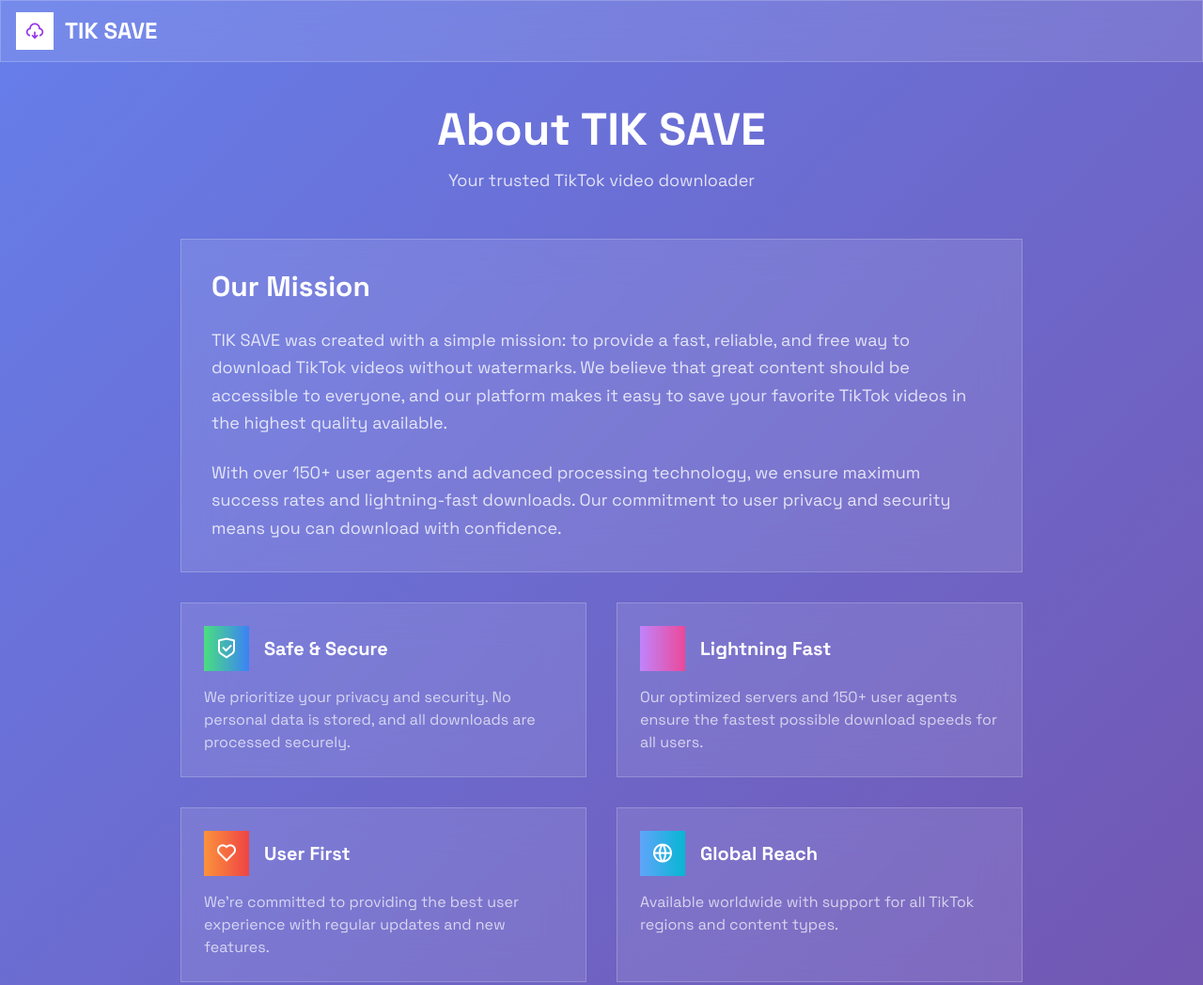
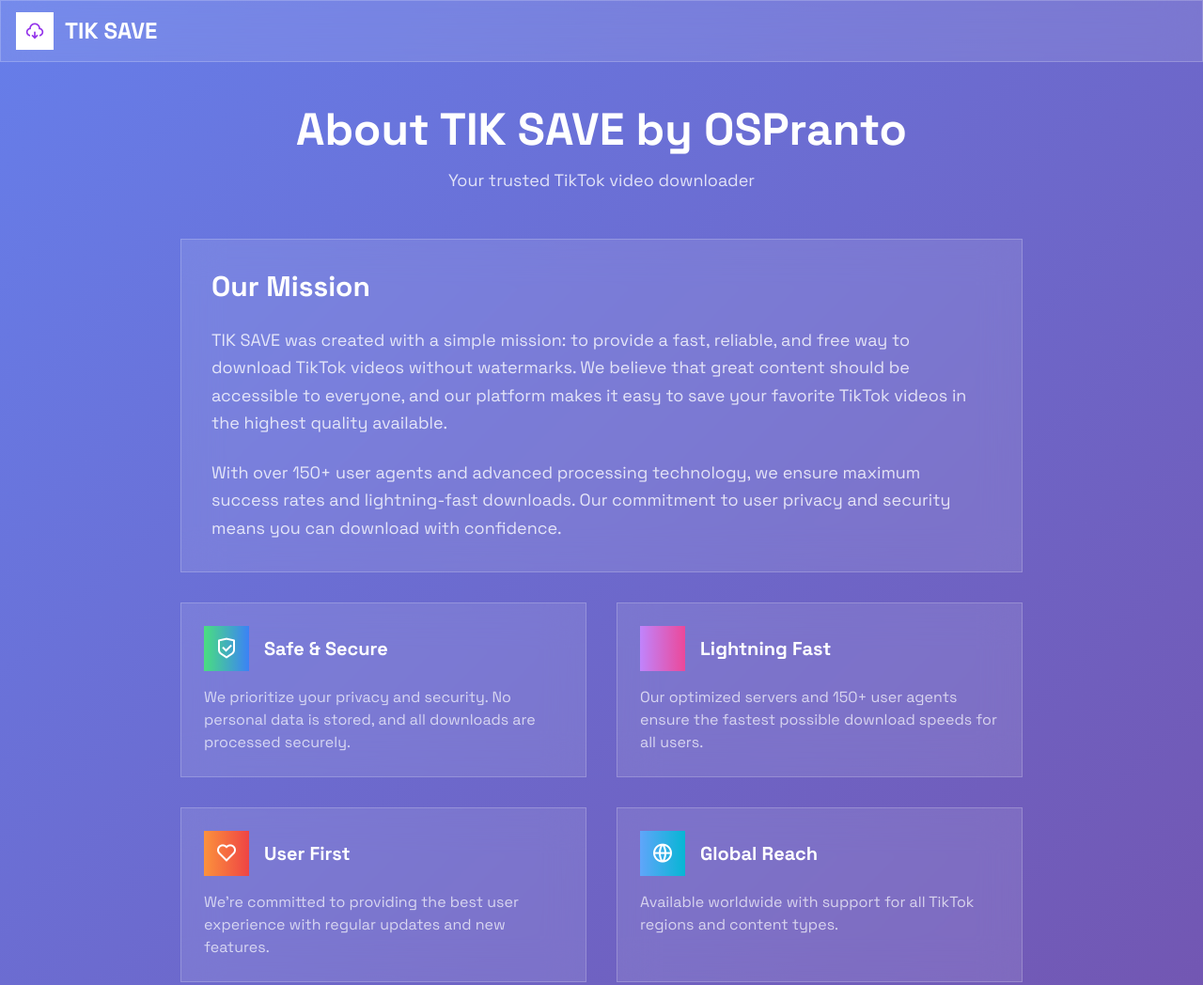
Before and after one commit to OSPranto/Tiktok-Video-Saver, a website: page about.html in a window 1280 px wide. Shown: the top 1048 px of the page at 94% size. Drawn offline with nearby package versions, Linux system fonts and the light colour scheme.

Commit message:
Update About section with author information

```diff
--- a/about.html
+++ b/about.html
@@ -69,7 +69,7 @@
     <section class="py-12 px-4">
         <div class="container mx-auto max-w-4xl">
             <div class="text-center mb-12">
-                <h1 class="text-4xl md:text-5xl font-bold text-white mb-4">About TIK SAVE</h1>
+                <h1 class="text-4xl md:text-5xl font-bold text-white mb-4">About TIK SAVE by OSPranto</h1>
                 <p class="text-lg text-white/80">Your trusted TikTok video downloader</p>
             </div>
 
```
